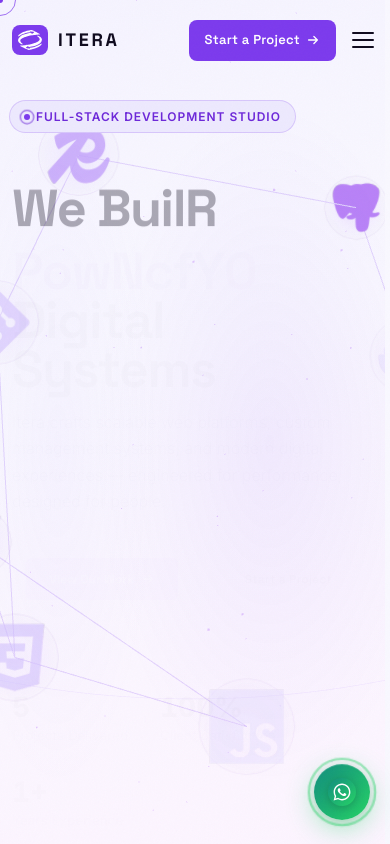
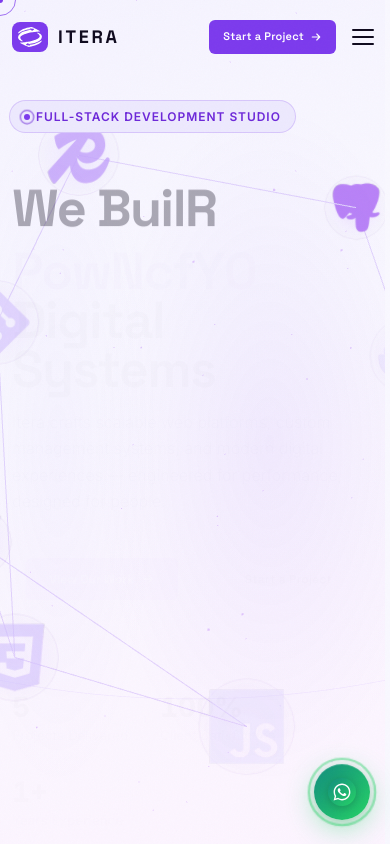
Before and after one commit to ZeyadMowafe/itera-portiolio, a React (Vite) app: page / in a window 390 px wide. Shown: the top 844 px of the page. Built offline with nearby package versions, Linux system fonts and the light colour scheme; a web font is replaced by a local one.

Commit message:
fix: navbar

```diff
--- a/src/components/Footer.jsx
+++ b/src/components/Footer.jsx
@@ -256,7 +256,7 @@ export default function Footer() {
                 <h5 className="ftr-col-title">{cat}</h5>
                 <ul>
                   {links.map((link) => (
-                    <li key={link}>
+                    <li key={link.label}>
                       <a
                         href={link.href}
                         className="ftr-link"
--- a/src/components/Navbar.css
+++ b/src/components/Navbar.css
@@ -343,9 +343,10 @@ body.menu-open {
   a.btn-itera.nav-cta-desktop {
     display: inline-flex;
     margin-left: auto;
-    margin-right: 12px;
-    padding: 32px 40px;
-    font-size: 14px;
+    margin-right: 20px;
+    padding: 10px 20px;
+    font-size: 13px;
+    border-radius: var(--radius-sm, 8px);
   }
 
   .nav-hamburger {
@@ -357,6 +358,14 @@ body.menu-open {
   }
 }
 
+@media (max-width: 768px) {
+  a.btn-itera.nav-cta-desktop {
+    padding: 8px 16px;
+    font-size: 12px;
+    margin-right: 16px;
+  }
+}
+
 @media (max-width: 480px) {
   .nav-inner {
     padding-left: 12px;
@@ -364,16 +373,16 @@ body.menu-open {
   }
 
   a.btn-itera.nav-cta-desktop {
-    padding: 10px 16px;
-    font-size: 13px;
+    padding: 8px 14px;
+    font-size: 11px;
     margin-right: 12px;
     gap: 6px;
-    border-radius: 8px;
+    border-radius: 6px;
   }
 
   a.btn-itera.nav-cta-desktop svg {
-    width: 14px;
-    height: 14px;
+    width: 12px;
+    height: 12px;
   }
 
   .nav-overlay {
--- a/src/components/Navbar.jsx
+++ b/src/components/Navbar.jsx
@@ -66,6 +66,12 @@ export default function Navbar() {
   /* ── Scroll: progress bar + state ─────────────────────────────── */
   useEffect(() => {
     const onScroll = () => {
+      // Prevent unreliable offset calculations when the page is locked for the menu
+      if (document.body.classList.contains("menu-open") || document.body.style.overflow === "hidden") {
+        setActiveLink(null);
+        return;
+      }
+
       const y = window.scrollY;
       setScrolled(y > 60);
 
```
